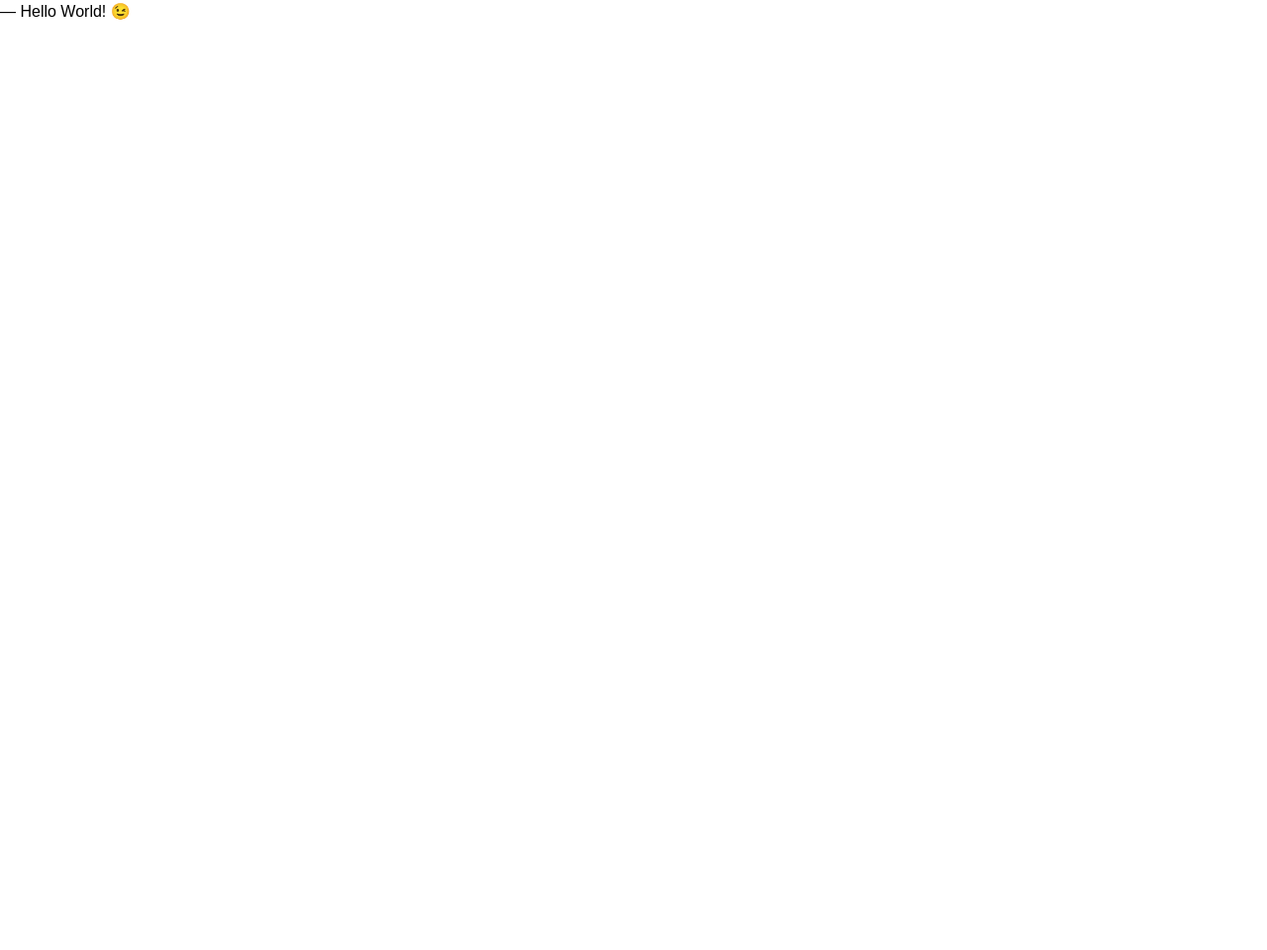
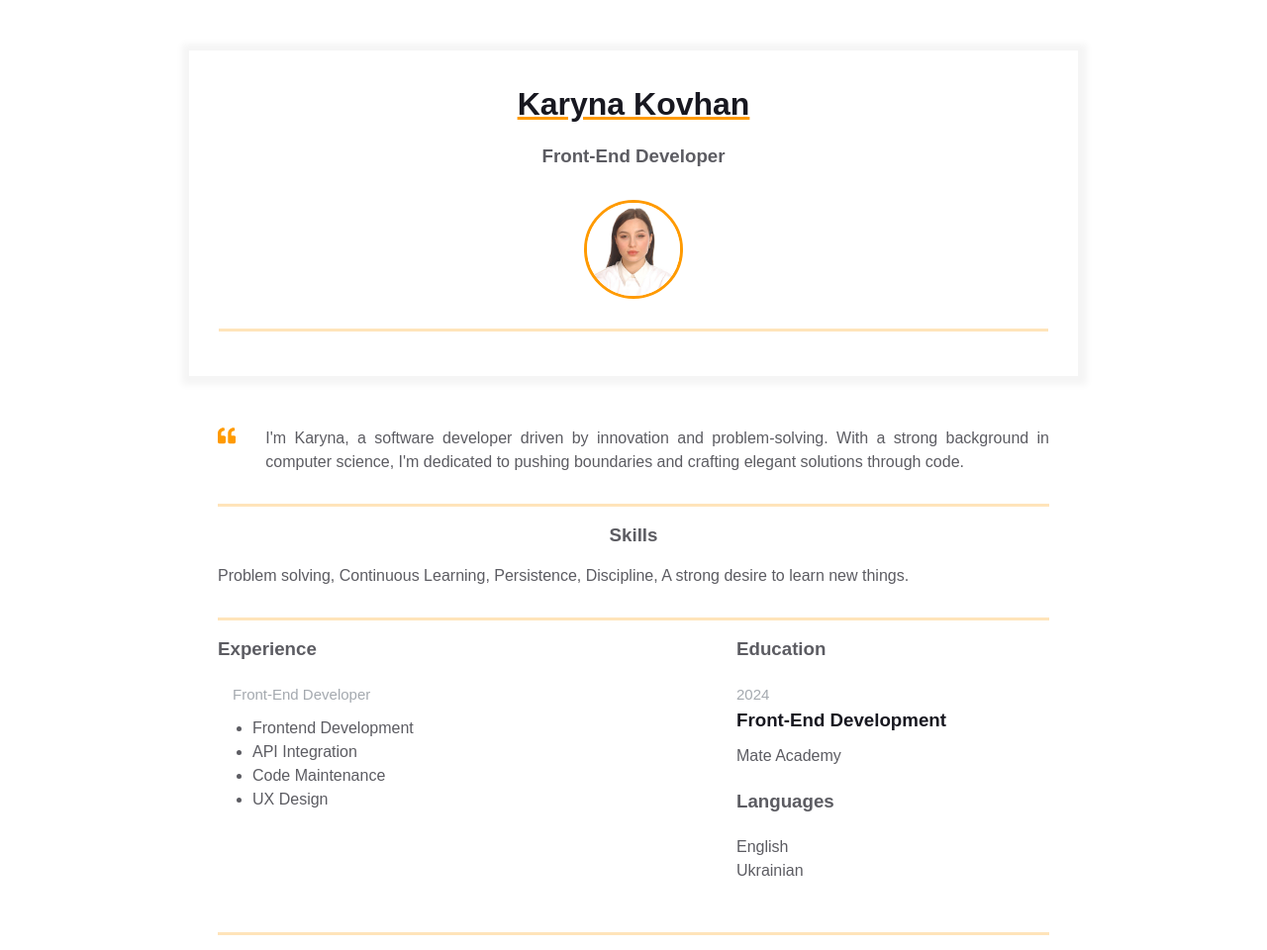
Before and after one commit to KarynaKovhan/homepage, a plain HTML site: page index.html in a window 1280 px wide. Shown: the whole page at 99% size. Before the commit the page ends 800 px from the top, so only its background shows below. Drawn offline with Linux system fonts and the light colour scheme.

Commit message:
added content

```diff
--- a/index.html
+++ b/index.html
@@ -7,6 +7,128 @@
     <meta name="viewport" content="width=device-width, initial-scale=1" />
   </head>
   <body>
-    ― Hello World! &#x1F609;
+  <main>
+    <div class="resume">
+      <div class="container">
+        <div class="resume__block">
+          <h1 class="contact-info__header">Karyna Kovhan</h1>
+          <h3 class="contact-info__sub-header">Front-End Developer</h3>
+
+          <div class="contact_info_container fh">
+            <div class="contact-info__block"></div>
+
+            <div class="contact-info__block contact-info__block--center">
+              <img
+                class="contact-info__avatar"
+                src="./assets/photo.jpg"
+                alt="Avatar"
+              />
+            </div>
+
+            <div class="contact-info__block"></div>
+          </div>
+        </div>
+      </div>
+    </div>
+
+    <div class="container">
+        <div class="resume__block">
+          <div class="intro">
+            <div class="intro__icon-wrapper">
+              <svg
+                class="intro__icon"
+                xmlns="http://www.w3.org/2000/svg"
+                viewBox="0 0 512 512"
+              >
+                <path
+                  d="M464 256h-80v-64c0-35.3 28.7-64 64-64h8c13.3 0 24-10.7
+                  24-24V56c0-13.3-10.7-24-24-24h-8c-88.4 0-160 71.6-160 160v240c0
+                  26.5 21.5 48 48 48h128c26.5 0 48-21.5
+                  48-48V304c0-26.5-21.5-48-48-48zm-288 0H96v-64c0-35.3 28.7-64
+                  64-64h8c13.3 0 24-10.7 24-24V56c0-13.3-10.7-24-24-24h-8C71.6
+                  32 0 103.6 0 192v240c0 26.5 21.5 48 48 48h128c26.5 0 48-21.5
+                  48-48V304c0-26.5-21.5-48-48-48z"
+                ></path>
+              </svg>
+            </div>
+            <p class="intro_text">
+              I'm Karyna, a software developer driven by innovation and
+              problem-solving. With a strong background in computer science,
+              I'm dedicated to pushing boundaries and crafting elegant
+              solutions through code.
+            </p>
+          </div>
+        </div>
+    </div>
+
+    <div class="container">
+        <div class="resume__block">
+          <div class="skills">
+            <h3 class="skills__header">Skills</h3>
+            <p class="skills__text">
+              Problem solving, Continuous Learning, Persistence,
+              Discipline, A strong desire to learn new things.
+            </p>
+          </div>
+        </div>
+    </div>
+
+    <div class="container">
+        <div class="resume__block">
+          <div class="main-info fh">
+            <div class="experiences">
+                <h3 class="experiences__header">Experience</h3>
+                  <div class="experiences__company">
+                  <div class="experiences__company-header">
+                    <span class="experiences__company-header-durability"></span>
+                      <h3 class="experiences__company-header-name"></h3>
+    </div>
+
+    <div class="experiences__company-project">
+      <span class="experiences__company-project-role"
+      >Front-End Developer</span
+      >
+      <h3 class="experiences__company-project-name"></h3>
+        <ul class="experiences__company-project-responsibilities">
+          <li>Frontend Development</li>
+          <li>API Integration</li>
+          <li>Code Maintenance</li>
+          <li>UX Design</li>
+        </ul>
+    </div>
+    </div>
+            </div>
+
+            <div class="additional-info fv">
+                <div class="additional-info fv">
+                    <div class="additional-info__education">
+                      <h3 class="additional-info__education-header">Education</h3>
+                      <div class="additional-info__education-university">
+                        <span class="additional-info__education-university-durability"
+                          >2024</span
+                        >
+                        <h3 class="additional-info__education-university-speciality">
+                          Front-End Development
+                        </h3>
+                        <p class="additional-info__education-university-name">
+                          Mate Academy
+                        </p>
+                      </div>
+                    </div>
+
+                    <div class="additional-info__languages">
+                      <h3 class="additional-info__languages-header">Languages</h3>
+                      <p class="additional-info__languages-item">English</p>
+                      <p class="additional-info__languages-item">
+                        Ukrainian
+                      </p>
+                    </div>
+                  </div>
+
+            </div>
+          </div>
+        </div>
+    </div>
+  </main>
   </body>
 </html>
```
Also changed, not shown: assets/photo.jpg (added).
